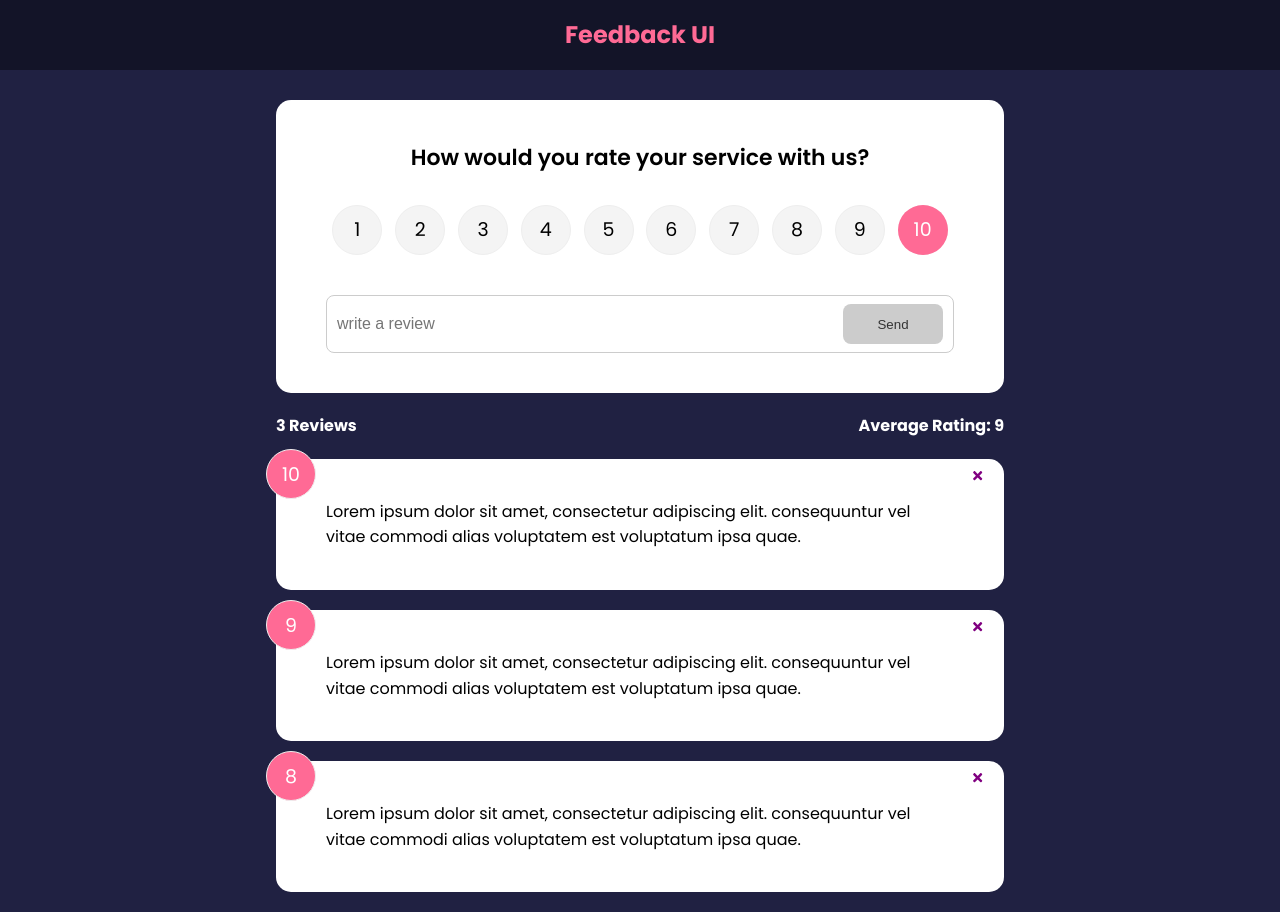
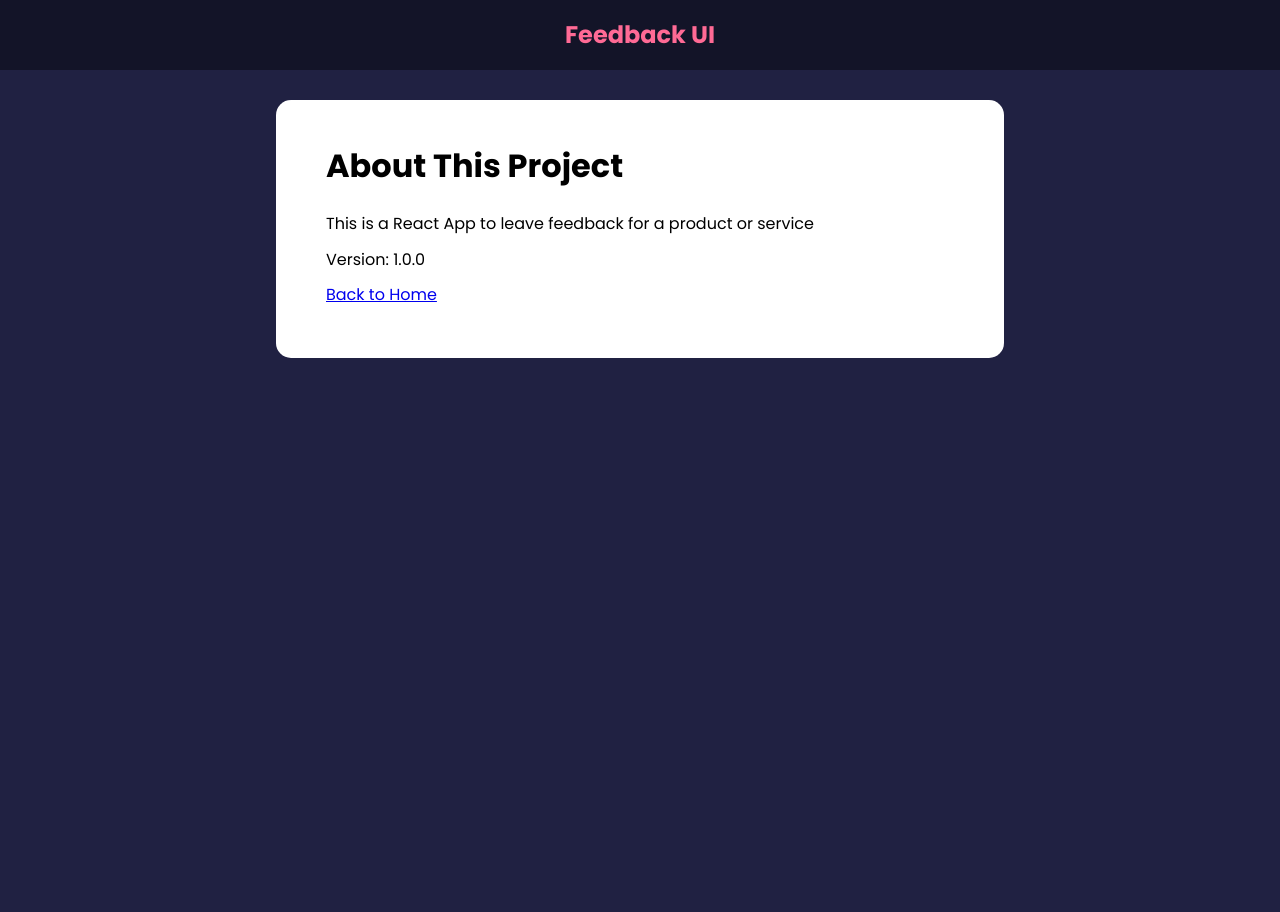
Before and after one commit to Webmekanic/Feedback-App, a React (Create React App) app: page /about in a window 1280 px wide. After the commit the page ends 800 px from the top, so only its background shows below. Built offline with nearby package versions, Linux system fonts and the light colour scheme.

Commit message:
feat:: add react router v6 to control pages

```diff
--- a/package.json
+++ b/package.json
@@ -10,6 +10,7 @@
     "react": "^18.2.0",
     "react-dom": "^18.2.0",
     "react-icons": "^4.4.0",
+    "react-router-dom": "^6.3.0",
     "react-scripts": "5.0.1",
     "uuid": "^8.3.2",
     "web-vitals": "^2.1.4"
--- a/src/App.js
+++ b/src/App.js
@@ -1,10 +1,12 @@
 import React, { useState } from "react"
+import { v4 as uuidv4 } from "uuid"
+import { BrowserRouter as Router, Route, Routes } from "react-router-dom"
 import Header from "./components/Header"
 import FeedbackData from "./data/feedbackData"
 import FeedbackList from "./components/feedbackList"
 import FeedbackStat from "./components/feedbackStat"
 import FeedbackForm from "./components/feedbackForm"
-import { v4 as uuidv4 } from "uuid"
+import AboutPage from "./pages/aboutPage"
 
 function App() {
   const [feedback, setFeedback] = useState(FeedbackData)
@@ -22,14 +24,27 @@
     }
   }
   return (
-    <>
+    <Router>
       <Header />
       <div className="container">
-        <FeedbackForm handleAdd={addFeedback} />
-        <FeedbackStat feedback={feedback} />
-        <FeedbackList feedback={feedback} handleDelete={deleteFeedback} />
+        <Routes>
+          <Route
+            path="/"
+            element={
+              <>
+                <FeedbackForm handleAdd={addFeedback} />
+                <FeedbackStat feedback={feedback} />
+                <FeedbackList
+                  feedback={feedback}
+                  handleDelete={deleteFeedback}
+                />
+              </>
+            }
+          ></Route>
+          <Route path="/about" element={<AboutPage />} />
+        </Routes>
       </div>
-    </>
+    </Router>
   )
 }
 
--- /dev/null
+++ b/src/pages/aboutPage.jsx
@@ -0,0 +1,19 @@
+import React from "react"
+import Card from "../components/shared/card"
+
+function AboutPage() {
+  return (
+    <Card>
+      <div className="about">
+        <h1>About This Project</h1>
+        <p>This is a React App to leave feedback for a product or service</p>
+        <p>Version: 1.0.0</p>
+        <p>
+          <a href="/">Back to Home</a>
+        </p>
+      </div>
+    </Card>
+  )
+}
+
+export default AboutPage
```
Also changed, not shown: 1 other file (tests, documents, lock files or other folders).
